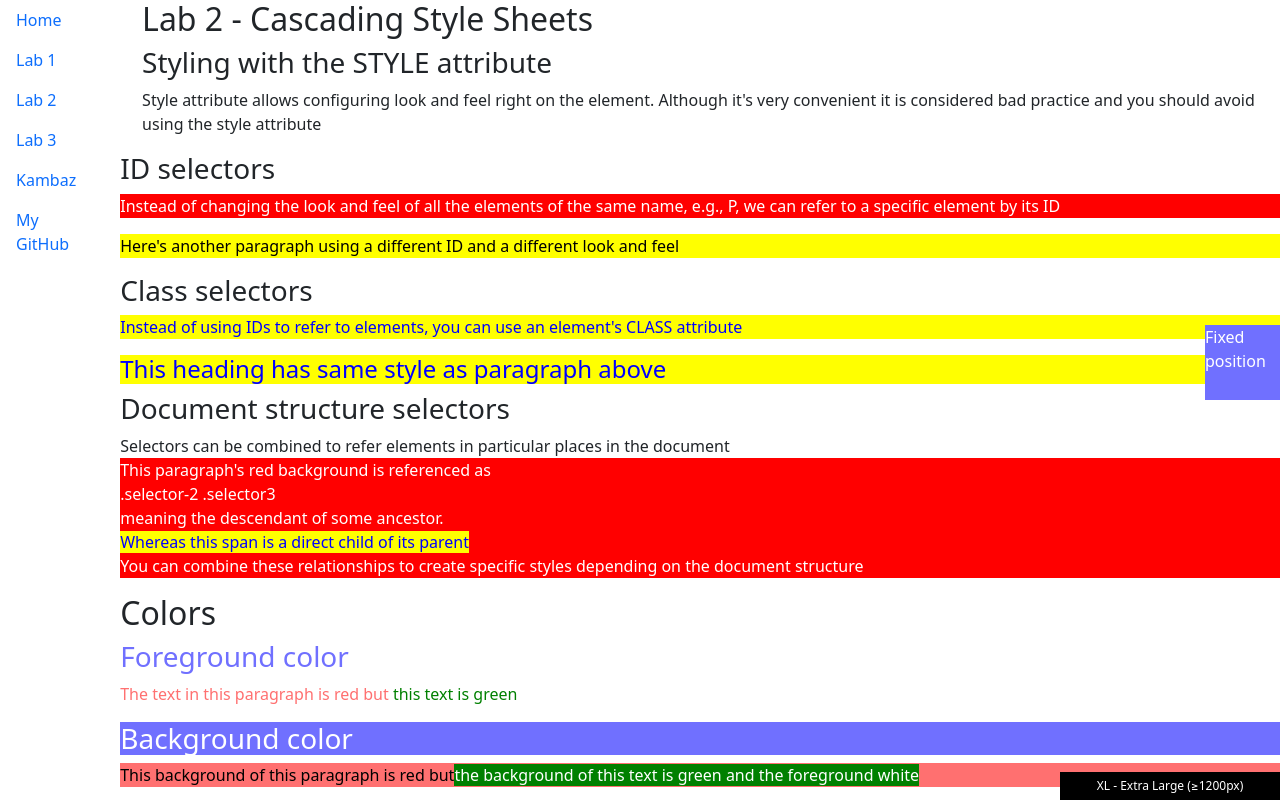
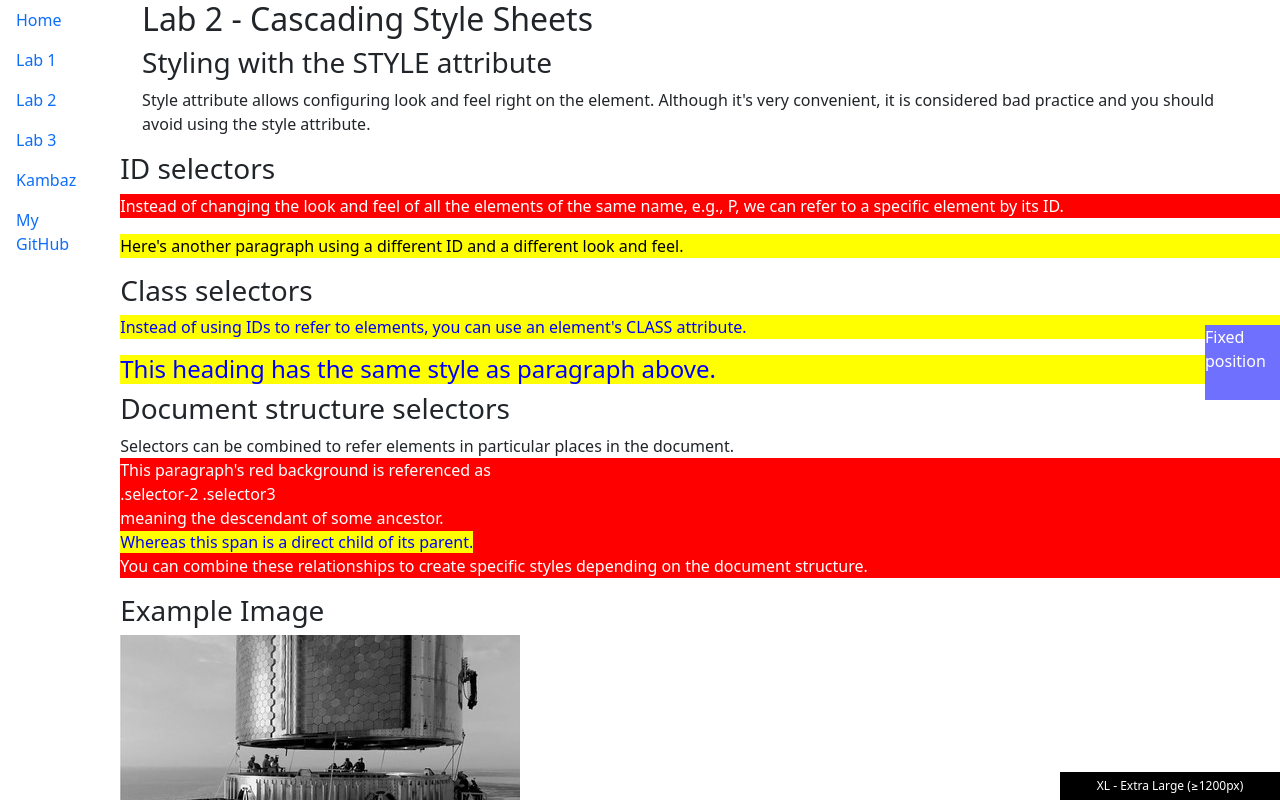
Before and after one commit to sk28352/kambaz-next-js, a Next.js app: page /Labs/Lab2 in a window 1280 px wide. Shown: the top 800 px of the page. Built offline with nearby package versions, Linux system fonts and the light colour scheme.

Commit message:
Fix Lab2 page.tsx image alt and ESLint issues

```diff
--- a/app/Labs/Lab2/page.tsx
+++ b/app/Labs/Lab2/page.tsx
@@ -6,7 +6,7 @@ import Padding from "./Padding";
 import Margins from "./Margins";
 import Corners from "./Corners";
 import Dimensions from "./Dimensions";
-import Positions from "./Positions"
+import Positions from "./Positions";
 import Zindex from "./Zindex";
 import Float from "./Float";
 import GridLayout from "./GridLayout";
@@ -25,54 +25,60 @@ export default function Lab2() {
         <h3>Styling with the STYLE attribute</h3>
         <p>
           Style attribute allows configuring look and feel
-        right on the element. Although it's very convenient
+          right on the element. Although it's very convenient,
           it is considered bad practice and you should avoid
-        using the style attribute
-
+          using the style attribute.
         </p>
       </Container>
+
       <div id="wd-css-id-selectors">
         <h3>ID selectors</h3>
         <p id="wd-id-selector-1">
           Instead of changing the look and feel of all the
-elements of the same name, e.g., P, we can refer to a specific element by its ID
+          elements of the same name, e.g., P, we can refer to a specific element by its ID.
         </p>
         <p id="wd-id-selector-2">
-Here's another paragraph using a different ID and a different look and
-          feel
+          Here's another paragraph using a different ID and a different look and feel.
         </p>
       </div>
+
       <div id="wd-css-class-selectors">
         <h3>Class selectors</h3>
+        <p className="wd-class-selector">
+          Instead of using IDs to refer to elements, you can use an element's CLASS attribute.
+        </p>
+        <h4 className="wd-class-selector">
+          This heading has the same style as paragraph above.
+        </h4>
+      </div>
 
-  <p className="wd-class-selector">
-Instead of using IDs to refer to elements, you can use an element's CLASS attribute
-  </p>
-
-  <h4 className="wd-class-selector">
-This heading has same style as paragraph above
-  </h4>
-
-</div>
       <div id="wd-css-document-structure">
         <div className="wd-selector-1">
           <h3>Document structure selectors</h3>
           <div className="wd-selector-2">
-      Selectors can be combined to refer elements in particular
-      places in the document
+            Selectors can be combined to refer elements in particular places in the document.
             <p className="wd-selector-3">
               This paragraph's red background is referenced as
               <br />
-        .selector-2 .selector3<br />
-        meaning the descendant of some ancestor.<br />
+              .selector-2 .selector3
+              <br />
+              meaning the descendant of some ancestor.
+              <br />
               <span className="wd-selector-4">
-          Whereas this span is a direct child of its parent
-        </span><br />
+                Whereas this span is a direct child of its parent.
+              </span>
+              <br />
               You can combine these relationships to create specific
-          styles depending on the document structure
+              styles depending on the document structure.
             </p>
           </div>
         </div>
+      </div>
+
+      {/* Example image fixed with alt text */}
+      <div id="wd-css-images">
+        <h3>Example Image</h3>
+        <img src="/images/stacked.jpg" alt="Stacked layout example" />
       </div>
 
       <ForegroundColors />
@@ -91,4 +97,6 @@ This heading has same style as paragraph above
       <BootstrapGrids/>
       <ScreenSizeLabel/>
       <BootstrapNavigation />
-    </div>);}
+    </div>
+  );
+}
```
Lines whose indentation alone changed are shown as unchanged.
